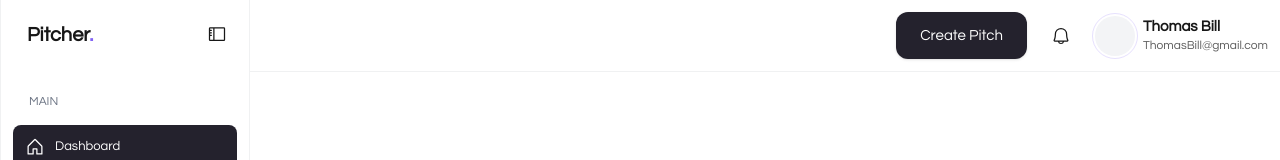
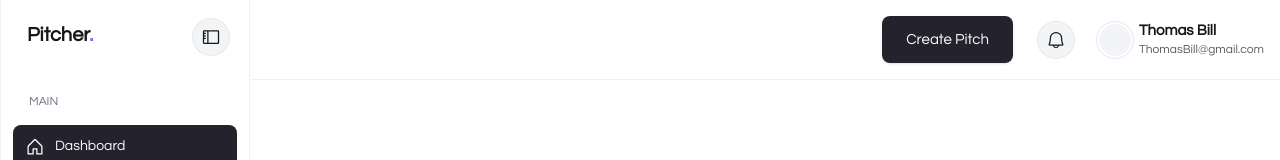
Before and after one commit to abel-otegbola/introo, a Next.js app: page /account in a window 1280 px wide. Shown: the top 160 px of the page. Built offline with nearby package versions, Linux system fonts and the light colour scheme; no server answers.

Commit message:
feat: improve layout and styling for account components, enhance button responsiveness, and update theme selector visibility

```diff
--- a/src/app/account/layout.tsx
+++ b/src/app/account/layout.tsx
@@ -13,14 +13,14 @@ function AcoountLayout({
     <div className="flex">
         <Sidebar />
         <div className="flex-1">
-            <div className="flex flex-wrap sticky top-0 gap-4 justify-between items-center p-3 border-b border-gray-500/[0.1]">
+            <div className="flex flex-wrap sticky top-0 gap-4 justify-between items-center p-4 border-b border-gray-500/[0.1]">
               <span></span>
 
               <div className="flex items-center gap-6">
                 <Button href="/account/create-video">Create Pitch</Button>
-                <button><Link href="/some-path"><BellIcon size={20} /></Link></button>
-                <div className="flex gap-2 items-center md:mr-0 mr-14">
-                  <div className="h-10 w-10 rounded-full bg-gray-100 outline outline-offset-2 outline-secondary/[0.2]"></div>
+                <Link href="/inbox"> <button className="p-[8px] rounded-full bg-gray-100 dark:bg-gray-500/[0.05] border border-gray-500/[0.1]"><BellIcon size={20} /></button></Link>
+                <div className="flex gap-2 items-center md:mr-0 mr-[64px]">
+                  <div className="h-8 w-8 rounded-full bg-gray-100 dark:bg-gray-500/[0.05] outline outline-offset-2 outline-secondary/[0.2]"></div>
                   <div className="flex-col gap-1 md:flex hidden">
                     <p className="font-semibold">Thomas Bill</p>
                     <p className="text-[12px] opacity-[0.7]">ThomasBill@gmail.com</p>
--- a/src/components/button/Button.tsx
+++ b/src/components/button/Button.tsx
@@ -29,7 +29,7 @@ export default function Button({ variant, className, href, size, disabled, onCli
                     className={`rounded-[12px] flex items-center justify-center md:gap-2 gap-1 w-fit
                         ${variants[variant || "primary"]}
                         ${disabled ? "opacity-[0.25]" : ""}
-                        ${size === "xs" ? "rounded-[2px] text-[8px] py-[2px] md:px-[8px] px-[4px]" : size === "small" ? "rounded text-[12px] py-[4px] md:px-[12px] px-[8px]" : size === "large" ? "rounded-[12px] md:py-[16px] py-[10px] md:px-[32px] px-[28px]" : "rounded-[8px] md:py-[16px] py-[14px] md:px-[24px] px-[18px]"}
+                        ${size === "xs" ? "rounded-[2px] text-[8px] py-[2px] md:px-[8px] px-[4px]" : size === "small" ? "rounded text-[12px] py-[4px] md:px-[12px] px-[8px]" : size === "large" ? "rounded-[12px] md:py-[16px] py-[10px] md:px-[32px] px-[28px]" : "md:rounded-[8px] rounded-lg md:py-[16px] md:py-[14px] py-[10px] md:px-[24px] px-[18px]"}
                         ${className}
                     `}
                 >
@@ -40,7 +40,7 @@ export default function Button({ variant, className, href, size, disabled, onCli
                     className={`rounded-[12px] duration-500 flex items-center justify-center md:gap-2 gap-1 w-fit cursor-pointer
                         ${variants[variant || "primary"]}
                         ${disabled ? "opacity-[0.25]" : ""}
-                        ${size === "xs" ? "rounded-[2px] text-[8px] py-[2px] md:px-[8px] px-[4px]" : size === "small" ? "rounded text-[12px] py-[4px] md:px-[12px] px-[8px]" : size === "large" ? "rounded-[12px] md:py-[16px] py-[10px] md:px-[32px] px-[28px]" : "rounded-[8px] md:py-[16px] py-[14px] md:px-[24px] px-[18px]"}
+                        ${size === "xs" ? "rounded-[2px] text-[8px] py-[2px] md:px-[8px] px-[4px]" : size === "small" ? "rounded text-[12px] py-[4px] md:px-[12px] px-[8px]" : size === "large" ? "rounded-[12px] md:py-[16px] py-[10px] md:px-[32px] px-[28px]" : "md:rounded-[8px] rounded-lg md:py-[16px] md:py-[14px] py-[10px] md:px-[24px] px-[18px]"}
                         ${className}
                     `}
                     {...props}
--- a/src/components/sidebar/sidebar.tsx
+++ b/src/components/sidebar/sidebar.tsx
@@ -37,8 +37,8 @@ function Sidebar() {
     ]
 
     return (
-        <div className={`md:sticky top-0 left-0 h-screen w-0 duration-500 text-[13px] ${open ? "sm:w-[70px]": "sm:w-[250px]"}`}>
-            <button className={`md:absolute fixed sm:top-[18px] top-4 flex flex-col justify-center items-center backdrop-blur-md gap-1 w-5 h-8 z-[50] p-[2px] px-[13px] cursor-pointer rounded-full ${open ? "md:-right-3 right-5" : "right-5"}`} onClick={() => setOpen(!open)}>
+        <div className={`md:sticky top-0 left-0 h-screen w-0 duration-500 text-[14px] ${open ? "sm:w-[70px]": "sm:w-[250px]"}`}>
+            <button className={`md:absolute fixed sm:top-[18px] top-4 flex flex-col justify-center items-center backdrop-blur-md gap-1 w-[38px] h-[38px] z-[50] p-[8px] rounded-full bg-gray-100 dark:bg-gray-500/[0.05] border border-gray-500/[0.1] cursor-pointer rounded-full ${open ? "md:-right-3 right-5" : "right-5"}`} onClick={() => setOpen(!open)}>
                 { open ?
                 <XCircleIcon size={24} color="currentColor" />
                 :
@@ -47,7 +47,7 @@ function Sidebar() {
             </button>
 
             <div  className={`fixed top-0 right-0 md:hidden bg-[#000]/[0.5] duration-300 ${open ? "w-full h-full" : "w-0 h-full"}`} onClick={() => setOpen(false)}></div>
-            <div  className={`flex flex-col justify-between md:h-full bg-white dark:bg-[#000]/[0.2] border-x border-gray-500/[0.1] dark:border-gray-500/[0.2] h-[100vh] md:sticky fixed md:shadow-none shadow-lg md:top-0 top-0 py-4 px-3 right-0 overflow-y-auto overflow-x-hidden z-[5] transition-all duration-700 ${open ? "sm:w-[70px] w-[280px] translate-x-[0px] opacity-[1]": "sm:w-full translate-x-[400px] md:translate-x-[0px] md:opacity-[1] opacity-[0]"}`}>
+            <div  className={`flex flex-col justify-between md:h-full bg-white dark:bg-[#1C1B24] border-x border-gray-500/[0.1] dark:border-gray-500/[0.2] h-[100vh] md:sticky fixed md:shadow-none shadow-lg md:top-0 top-0 py-4 px-3 right-0 overflow-y-auto overflow-x-hidden z-[5] transition-all duration-700 ${open ? "sm:w-[70px] w-[280px] translate-x-[0px] opacity-[1]": "sm:w-full translate-x-[400px] md:translate-x-[0px] md:opacity-[1] opacity-[0]"}`}>
                 <Link href={"/"} className={`flex items-center mb-2 h-[38px] ${open ? "sm:px-0 px-4" : "px-[14px]" }`}>
                     <h1 className={`font-bold text-[20px] leading-[32px] tracking-[-1%] ${open ? "" : ""}`}>Pitcher<span className="text-secondary">.</span></h1>
                 </Link>
--- a/src/components/themeSelector/ThemeSelector.tsx
+++ b/src/components/themeSelector/ThemeSelector.tsx
@@ -33,7 +33,7 @@ export default function ThemeSelector({ openSidebar }: { openSidebar: boolean })
                             ${openSidebar ? "px-2" : "px-3"}`}
                         >
                             {themeOption.icon}
-                            <span className={`font-medium ${openSidebar ? "hidden" : "block"}`}>{themeOption.label}</span>
+                            <span className={`font-medium ${openSidebar ? "md:hidden" : "block"}`}>{themeOption.label}</span>
                         </button>
                     );
                 })}
```
